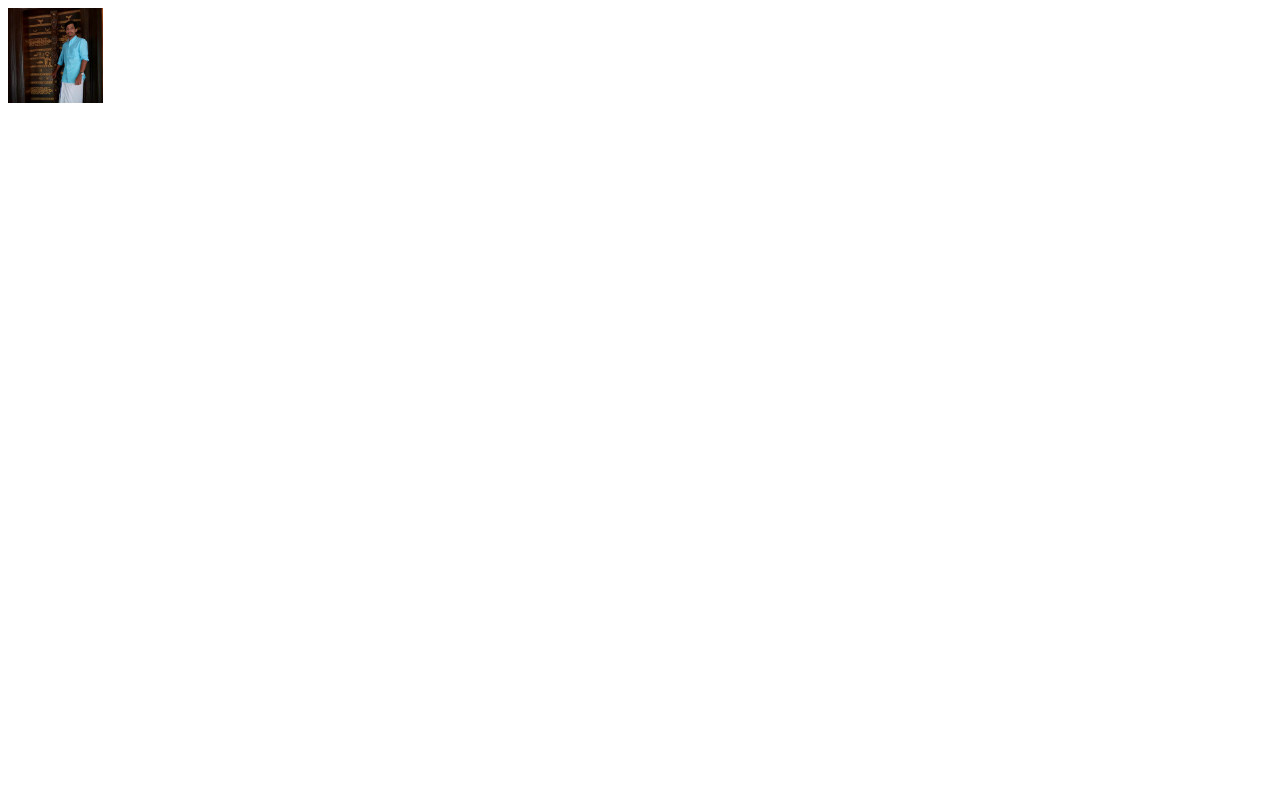
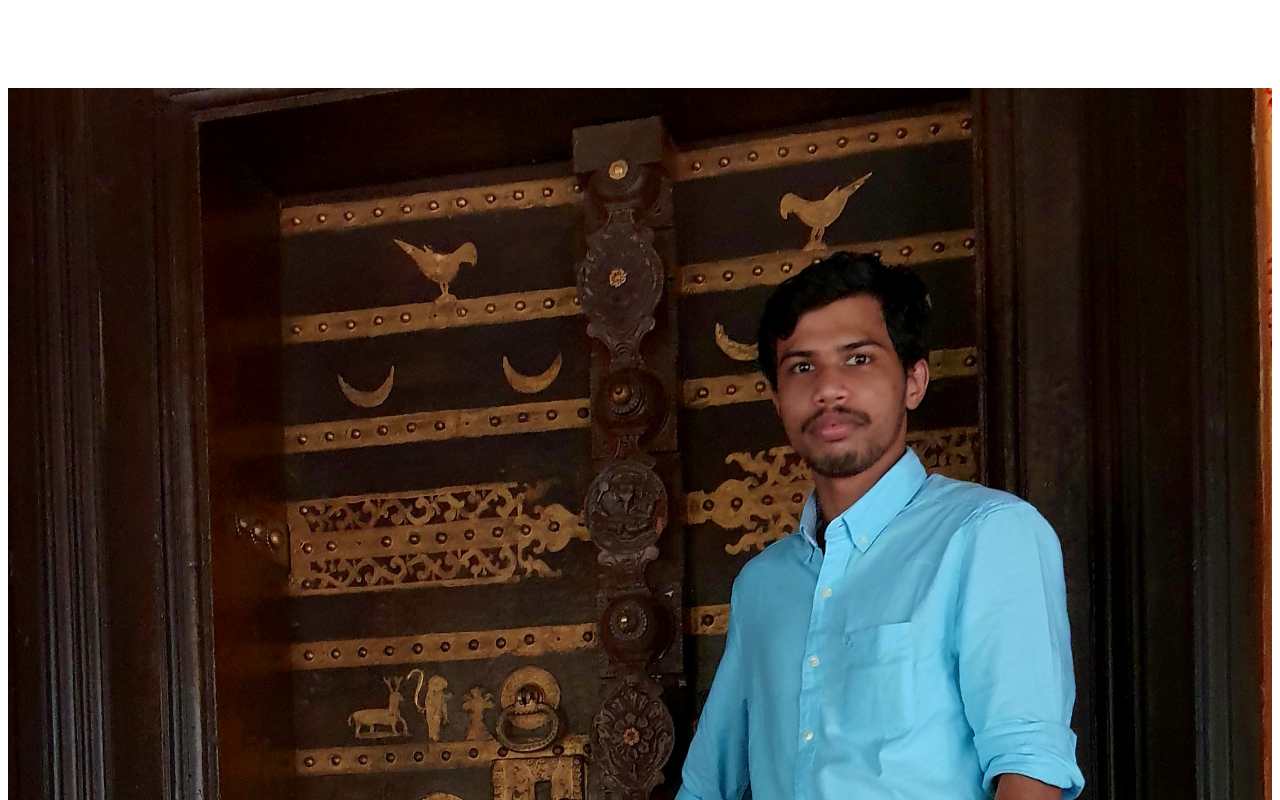
Before and after one commit to Anooppandikashala/propic, a plain HTML site: page index.html in a window 1280 px wide. Shown: the top 800 px of the page. Drawn offline with Linux system fonts and the light colour scheme.

Commit message:
Update index.html

```diff
--- a/index.html
+++ b/index.html
@@ -1,21 +1,36 @@
 <!DOCTYPE html>
 <html lang="en">
+
 <head>
     <meta charset="UTF-8">
     <meta name="viewport" content="width=device-width, initial-scale=1.0">
     <title>DP</title>
     <style>
+        html {
+            height: 100%;
+        }
+
+        body {
+            height: 100%;
+        }
+
+        .center {
+            position: relative;
+            top: 10%;
+        }
+
         img {
-          display: block;
-          max-width:230px;
-          max-height:95px;
-          width: auto;
-          height: auto;
+            max-width: 100%;
+            max-height: 100%;
         }
     </style>
 
 </head>
+
 <body>
-	  <img width="400" height="400" src="pic.jpg">
+    <div class="center">
+        <img src="pic.jpg">
+    </div>
 </body>
+
 </html>
```
Lines whose indentation alone changed are shown as unchanged.
